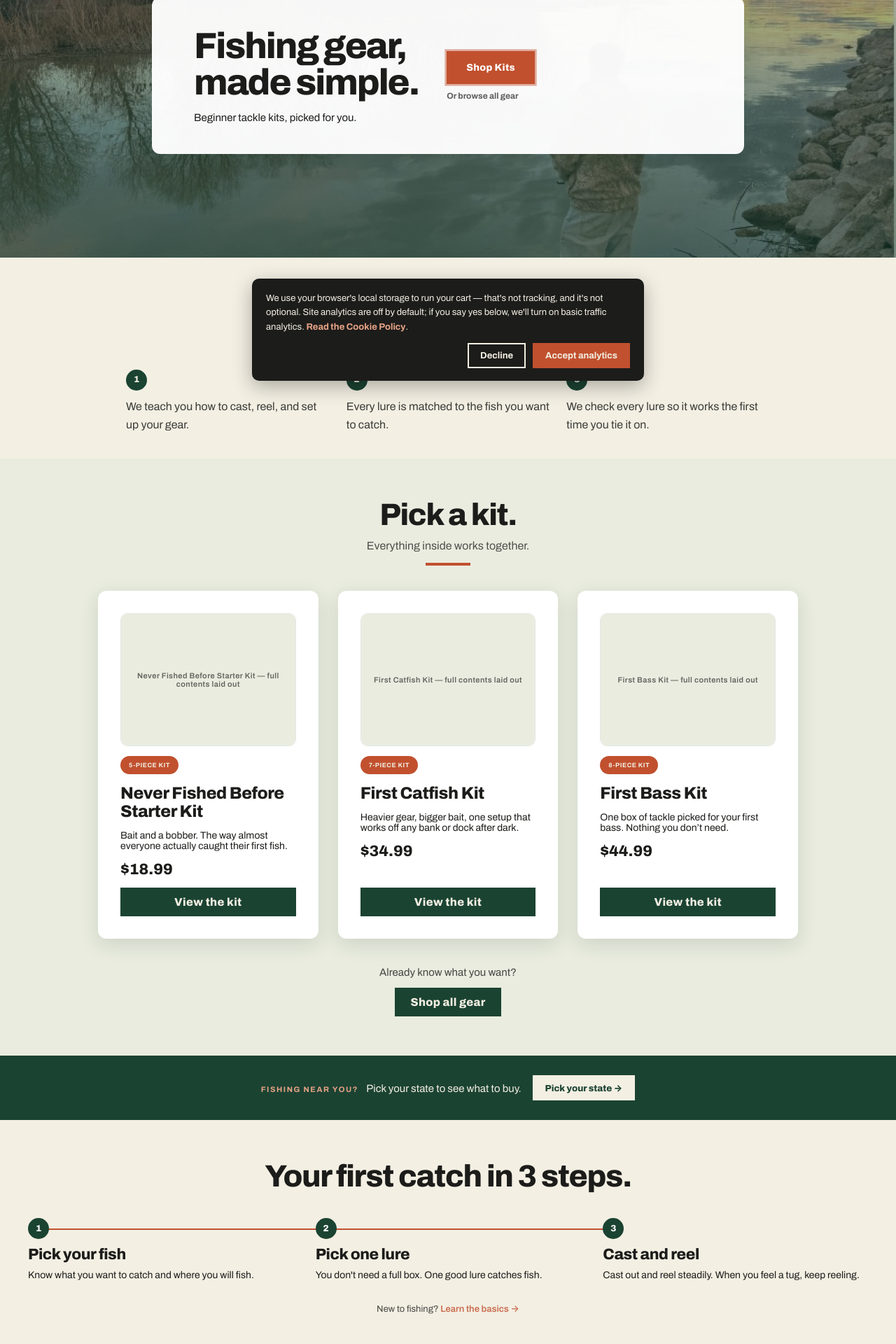
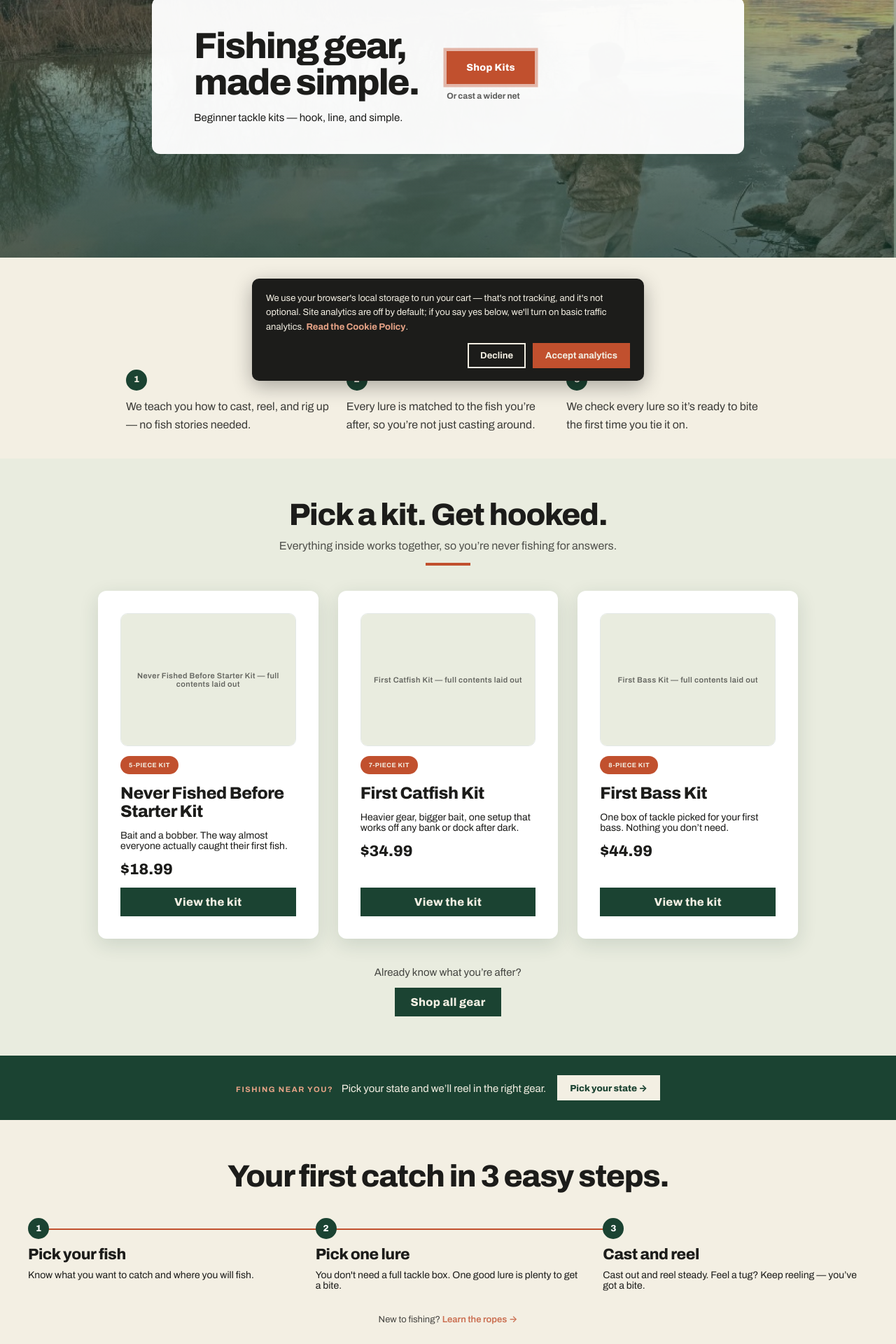
Before and after one commit to kettooutdoors-eng/ketto-outdoors-web, a React (Vite) app: page / in a window 1280 px wide. Shown: the part 240-2160 px from the top of the page at 70% size. Built offline with nearby package versions, Linux system fonts and the light colour scheme.

Commit message:
Add light fishing puns to landing page, cart, and welcome pop-up copy
Co-Authored-By: Claude Sonnet 5.5 <noreply@anthropic.com>

```diff
--- a/src/components/WelcomePopup.tsx
+++ b/src/components/WelcomePopup.tsx
@@ -72,7 +72,7 @@ export function WelcomePopup() {
 
         {claimed ? (
           <>
-            <h2 id="welcome-heading" style={{ fontSize: 26, letterSpacing: '-0.03em' }}>Your code is ready.</h2>
+            <h2 id="welcome-heading" style={{ fontSize: 26, letterSpacing: '-0.03em' }}>Nice catch! Your code is ready.</h2>
             <p style={{ marginTop: 10, fontSize: 14, opacity: 0.8 }}>Use it at checkout for {WELCOME_PERCENT}% off your first order.</p>
             <div style={{ margin: '20px auto', padding: '14px 20px', background: 'var(--sage)', borderRadius: 8, fontFamily: 'var(--font-heading)', fontWeight: 800, fontSize: 28, letterSpacing: '.08em', userSelect: 'all' }}>
               {WELCOME_CODE}
@@ -87,7 +87,7 @@ export function WelcomePopup() {
             <h2 id="welcome-heading" style={{ fontSize: 30, letterSpacing: '-0.03em', marginTop: 8 }}>
               Get {WELCOME_PERCENT}% off your first purchase.
             </h2>
-            <p style={{ marginTop: 10, fontSize: 14, opacity: 0.8 }}>Enter your email and we'll show you your code.</p>
+            <p style={{ marginTop: 10, fontSize: 14, opacity: 0.8 }}>Enter your email and we'll reel in your code.</p>
             <form onSubmit={submit} style={{ marginTop: 20, display: 'flex', flexDirection: 'column', gap: 12, textAlign: 'left' }}>
               <input
                 ref={emailRef}
--- a/src/components/layout/CartDrawer.tsx
+++ b/src/components/layout/CartDrawer.tsx
@@ -41,7 +41,7 @@ export function CartDrawer() {
             ))
           ) : (
             <>
-              <p style={{ opacity: 0.7, fontSize: 14, margin: '0 0 14px' }}>Your cart is empty.</p>
+              <p style={{ opacity: 0.7, fontSize: 14, margin: '0 0 14px' }}>Your cart is empty — nothing’s biting yet.</p>
               {BUNDLES[0] && (
                 <Link to={`/kits/${BUNDLES[0].slug}`} onClick={closeCart} style={{ display: 'block', background: 'var(--cream)', padding: '14px 16px', borderRadius: 8, textDecoration: 'none' }}>
                   <div style={{ fontSize: 11, letterSpacing: '.08em', textTransform: 'uppercase', color: 'var(--rust)', fontWeight: 700 }}>Not sure where to start?</div>
--- a/src/pages/Home.tsx
+++ b/src/pages/Home.tsx
@@ -10,15 +10,15 @@ import { BUNDLES_BY_PRICE } from '../data/bundles';
 import { useDocumentMeta } from '../hooks/useDocumentMeta';
 
 const WHY_KETTO = [
-  'We teach you how to cast, reel, and set up your gear.',
-  'Every lure is matched to the fish you want to catch.',
-  'We check every lure so it works the first time you tie it on.',
+  'We teach you how to cast, reel, and rig up — no fish stories needed.',
+  'Every lure is matched to the fish you’re after, so you’re not just casting around.',
+  'We check every lure so it’s ready to bite the first time you tie it on.',
 ];
 
 const STEPS = [
   { title: 'Pick your fish', body: 'Know what you want to catch and where you will fish.' },
-  { title: 'Pick one lure', body: "You don't need a full box. One good lure catches fish." },
-  { title: 'Cast and reel', body: 'Cast out and reel steadily. When you feel a tug, keep reeling.' },
+  { title: 'Pick one lure', body: "You don't need a full tackle box. One good lure is plenty to get a bite." },
+  { title: 'Cast and reel', body: 'Cast out and reel steady. Feel a tug? Keep reeling — you’ve got a bite.' },
 ];
 
 export default function Home() {
@@ -55,14 +55,14 @@ export default function Home() {
               <br />
               made simple.
             </h1>
-            <p className="hero-in" style={{ fontSize: 15, color: 'var(--ink)', opacity: 0.8, '--d': '0.4s' } as CSSProperties}>Beginner tackle kits, picked for you.</p>
+            <p className="hero-in" style={{ fontSize: 15, color: 'var(--ink)', opacity: 0.8, '--d': '0.4s' } as CSSProperties}>Beginner tackle kits — hook, line, and simple.</p>
           </div>
           <div className="hero-in" style={{ display: 'flex', flexDirection: 'column', gap: 10, alignItems: 'flex-start', '--d': '0.65s' } as CSSProperties}>
             <BannerButton to="/kits" className="btn-pulse" background="var(--rust)" color="#fff" innerStyle={{ padding: '16px 28px', fontSize: 14 }} style={{ whiteSpace: 'nowrap' }}>
               Shop Kits
             </BannerButton>
             <Link to="/shop" style={{ fontSize: 12, fontWeight: 700, color: 'var(--ink)', opacity: 0.7 }}>
-              Or browse all gear
+              Or cast a wider net
             </Link>
           </div>
         </TinFrame>
@@ -87,8 +87,8 @@ export default function Home() {
       {/* Kits — the primary shopping path */}
       <div style={{ background: 'var(--sage)', paddingBottom: 56 }}>
         <div style={{ padding: '56px 40px 0', textAlign: 'center' }}>
-          <h2 style={{ fontSize: 44, letterSpacing: '-0.03em' }}>Pick a kit.</h2>
-          <p style={{ margin: '12px auto 0', fontSize: 16, opacity: 0.75 }}>Everything inside works together.</p>
+          <h2 style={{ fontSize: 44, letterSpacing: '-0.03em' }}>Pick a kit. Get hooked.</h2>
+          <p style={{ margin: '12px auto 0', fontSize: 16, opacity: 0.75 }}>Everything inside works together, so you’re never fishing for answers.</p>
           <div style={{ width: 64, height: 4, background: 'var(--rust)', margin: '16px auto 0' }} />
         </div>
         {BUNDLES_BY_PRICE.length > 0 ? (
@@ -103,7 +103,7 @@ export default function Home() {
           <p style={{ textAlign: 'center', opacity: 0.7 }}>Kits coming soon.</p>
         )}
         <div style={{ display: 'flex', flexDirection: 'column', alignItems: 'center', gap: 14, marginTop: 40 }}>
-          <p style={{ fontSize: 15, opacity: 0.8 }}>Already know what you want?</p>
+          <p style={{ fontSize: 15, opacity: 0.8 }}>Already know what you’re after?</p>
           <BannerButton to="/shop" background="var(--forest)" color="var(--cream)">
             Shop all gear
           </BannerButton>
@@ -114,7 +114,7 @@ export default function Home() {
       <div style={{ background: 'var(--forest)', color: 'var(--cream)', padding: '28px 40px', display: 'flex', flexWrap: 'wrap', gap: 16, alignItems: 'center', justifyContent: 'center', textAlign: 'center' }}>
         <div>
           <span style={{ fontSize: 11, letterSpacing: '.14em', textTransform: 'uppercase', color: '#e8a487', fontWeight: 700 }}>Fishing near you?</span>{' '}
-          <span style={{ fontSize: 15, marginLeft: 8 }}>Pick your state to see what to buy.</span>
+          <span style={{ fontSize: 15, marginLeft: 8 }}>Pick your state and we’ll reel in the right gear.</span>
         </div>
         <Link
           to="/gear-by-state"
@@ -127,13 +127,13 @@ export default function Home() {
       {/* Three steps */}
       <div style={{ padding: '56px 40px' }}>
         <div style={{ textAlign: 'center', marginBottom: 36 }}>
-          <h2 style={{ fontSize: 44, letterSpacing: '-0.03em' }}>Your first catch in 3 steps.</h2>
+          <h2 style={{ fontSize: 44, letterSpacing: '-0.03em' }}>Your first catch in 3 easy steps.</h2>
         </div>
         <StepsProgress steps={STEPS} />
         <p style={{ textAlign: 'center', fontSize: 13, maxWidth: '60ch', margin: '32px auto 0', opacity: 0.8 }}>
           New to fishing?{' '}
           <Link to="/new-to-fishing" style={{ color: 'var(--rust)', fontWeight: 600 }}>
-            Learn the basics →
+            Learn the ropes →
           </Link>
         </p>
       </div>
@@ -145,7 +145,7 @@ export default function Home() {
           STOP GUESSING. START FISHING.
         </h2>
         <div style={{ display: 'flex', flexDirection: 'column', gap: 14, alignItems: 'flex-start' }}>
-          <div style={{ fontSize: 13, letterSpacing: '.14em', textTransform: 'uppercase', opacity: 0.9 }}>One kit. Nothing to figure out.</div>
+          <div style={{ fontSize: 13, letterSpacing: '.14em', textTransform: 'uppercase', opacity: 0.9 }}>One kit. Nothing to figure out. Just add water.</div>
           <BannerButton to="/kits" background="var(--rust)" color="#fff" innerStyle={{ padding: '16px 28px' }}>
             Shop kits
           </BannerButton>
```
